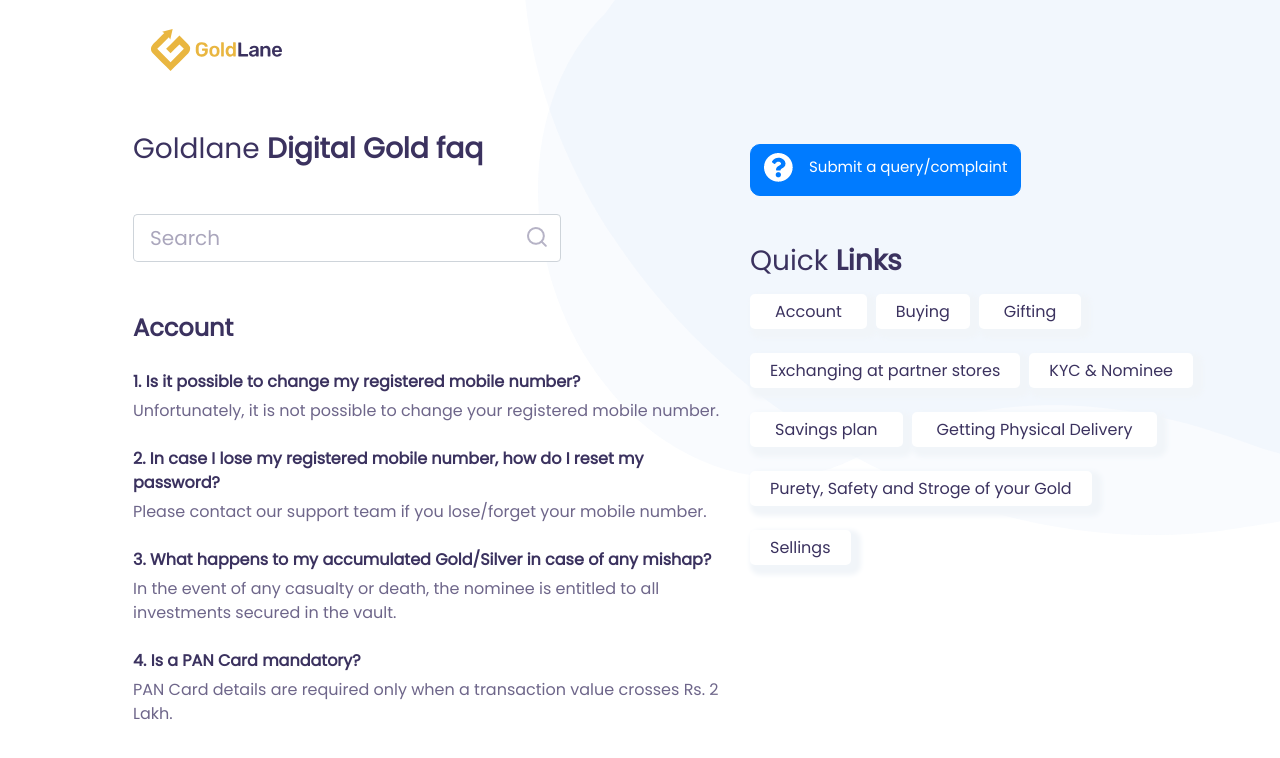
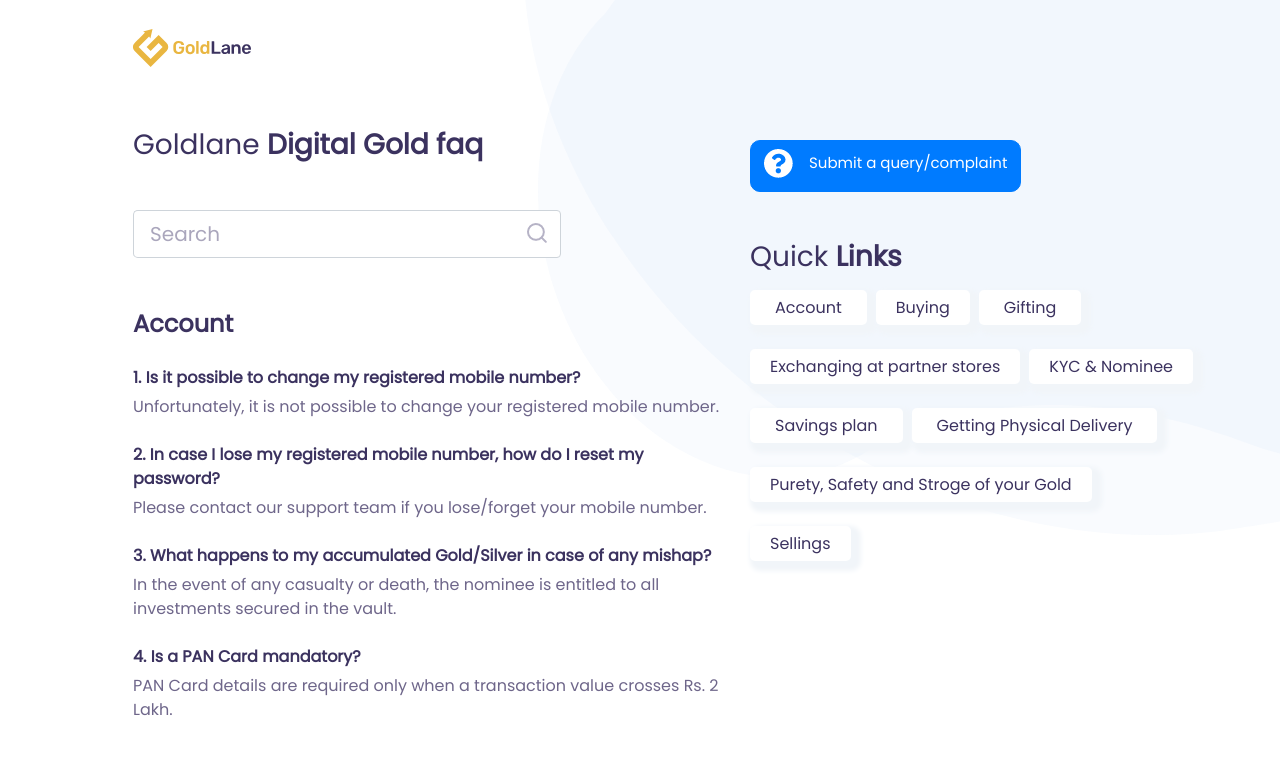
Before and after one commit to Kiranmanju123/updated_faq, a plain HTML site: page faq_Account.html in a window 1280 px wide. Drawn offline with nearby package versions, Linux system fonts and the light colour scheme; no server answers.

Commit message:
logo allignment fixed

```diff
--- a/faq_Account.html
+++ b/faq_Account.html
@@ -148,7 +148,7 @@
 
 <div class="container nv">
 	<nav class="navbar navbar-expand-lg navbar-light mt-3">
-   <a class="navbar-brand g_logo" href="https://test.1ounce.in/"><img src="img/logo.svg" class="logoClass" alt="logo" style="width: 75%;" ></a>
+   <a class="navbar-brand g_logo" href="https://test.1ounce.in/"><img src="img/logo.svg" class="logoClass" alt="logo" style="width: 75%; margin-left: -18px;" ></a>
   <button class="navbar-toggler" type="button" data-toggle="collapse" data-target="#navbarNav" aria-controls="navbarNav" aria-expanded="false" aria-label="Toggle navigation" style="color:#2DA3F2">
     <span class="navbar-toggler-icon" style="font-size: 20px;color:#2DA3F2; "></span>
   </button>
```
Also changed, not shown: faq_Buying.html (+1 -1 lines), faq_Exchange.html (+1 -1 lines), faq_gifting.html (+1 -1 lines), faq_purity.html (+1 -1 lines), faq_savings.html (+1 -1 lines), faq_savings_plan.html (+1 -1 lines), faq_selling.html (+1 -1 lines), getting_delivered.html (+1 -1 lines), index.html (+1 -1 lines), kyc.html (+1 -1 lines).
